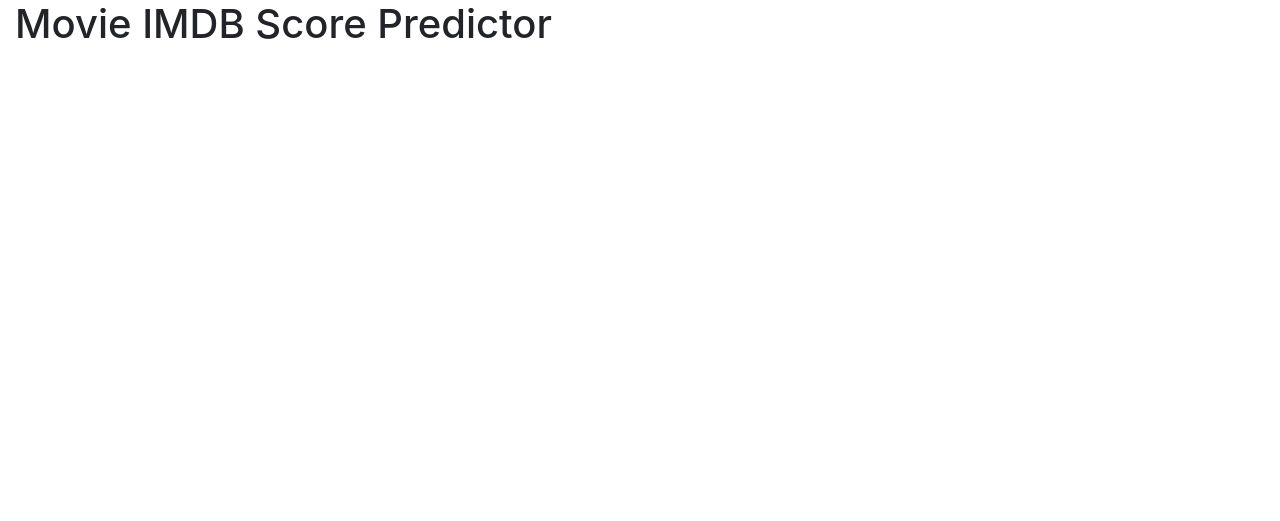
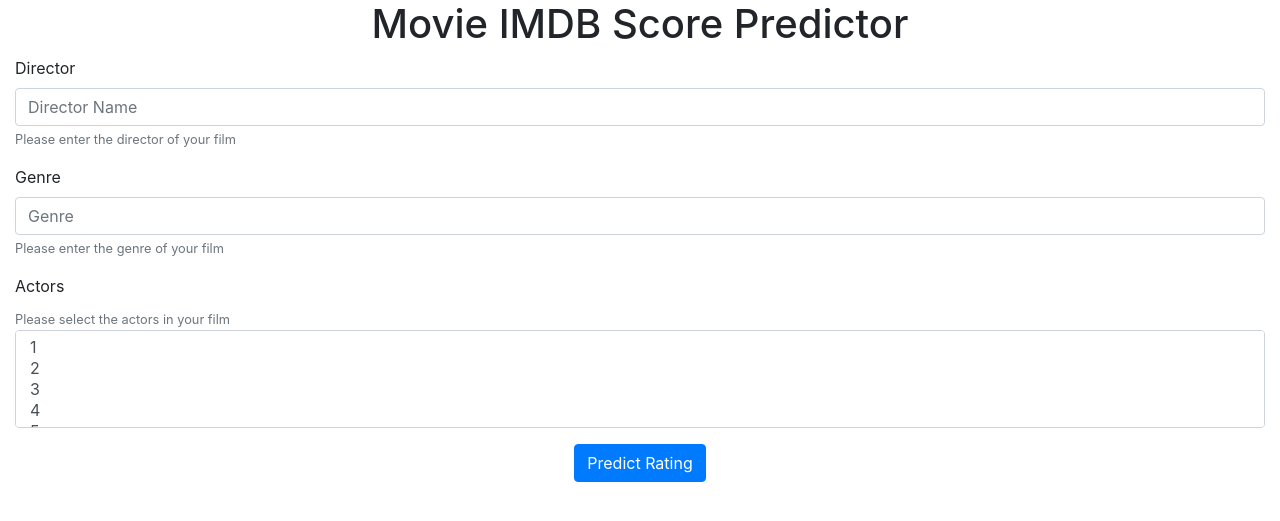
Before and after one commit to shravanjeevan/comp9321-ass2, a Flask app: page /home in a window 1280 px wide. Shown: the top 521 px of the page. Run offline with Flask 2, Linux system fonts and the light colour scheme; parts of the project's set-up code (start-up, migrations or seed data) failed here and were passed over; some libraries are stand-ins or nearby versions.

Commit message:
Preliminary form design for homepage

```diff
--- a/templates/index.html
+++ b/templates/index.html
@@ -1,5 +1,38 @@
 {% extends "base.html" %}
 
 {% block body %}
-<h1>Movie IMDB Score Predictor</h1>
+<center>
+  <h1>Movie IMDB Score Predictor</h1>
+</center>
+
+<form>
+  <div class="form-group">
+    <label for="Director">Director</label>
+    <input type="text" class="form-control" id="directorInput" aria-describedby="directorHelp" placeholder="Director Name">
+    <small id="directorHelp" class="form-text text-muted">Please enter the director of your film</small>
+  </div>
+  <div class="form-group">
+    <label for="Genre">Genre</label>
+    <input type="text" class="form-control" id="genreInput" placeholder="Genre">
+    <small id="directorHelp" class="form-text text-muted">Please enter the genre of your film</small>
+    <div class="form-group">
+  </div>
+  <div class="form-group">
+   <label for="Actors">Actors</label>
+   <small id="actorsHelp" class="form-text text-muted">Please select the actors in your film</small>
+   <select multiple class="form-control" id="exampleFormControlSelect2">
+     <option>1</option>
+     <option>2</option>
+     <option>3</option>
+     <option>4</option>
+     <option>5</option>
+   </select>
+ </div>
+  </div>
+
+  <center>
+  <button type="submit" class="btn btn-primary">Predict Rating</button>
+  </center>
+</form>
+
 {% endblock %}
```
